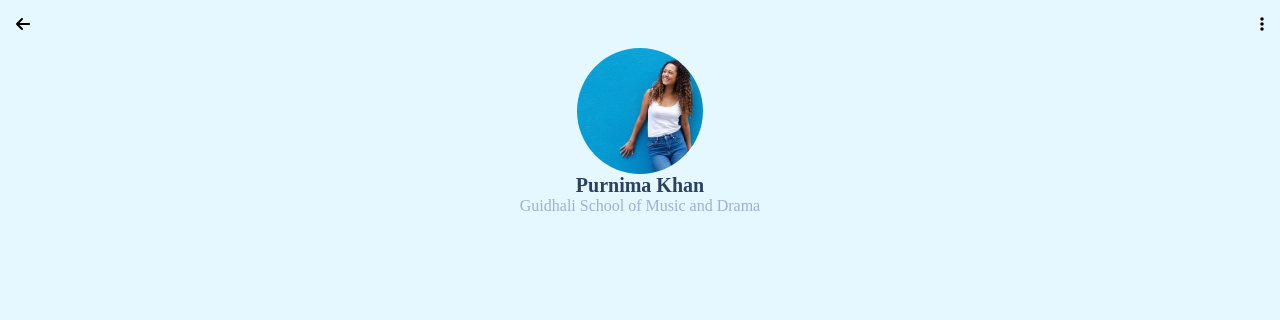
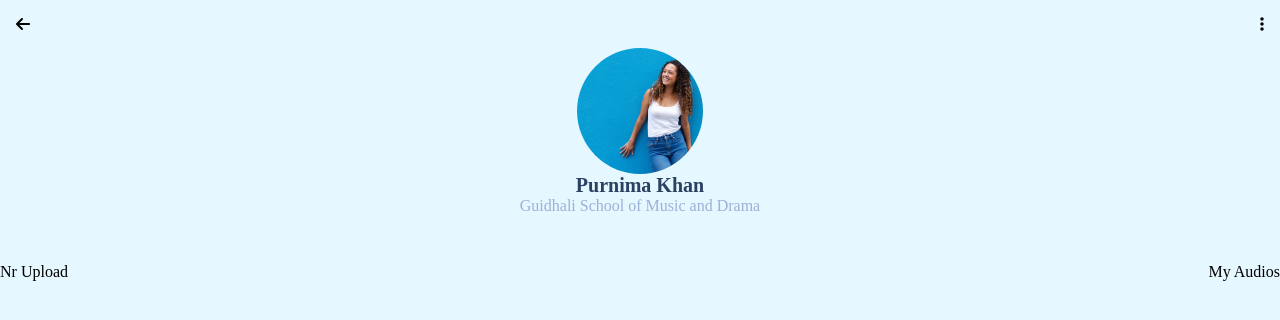
Before and after one commit to RicardoEgas/SymphonicMash, a React (Vite) app: page /profile in a window 1280 px wide. Shown: the top 320 px of the page. Built offline with nearby package versions, Linux system fonts and the light colour scheme.

Commit message:
update the style

```diff
--- a/src/assets/css/profile.module.css
+++ b/src/assets/css/profile.module.css
@@ -10,7 +10,7 @@
     font-size: 20px;
     text-align: center;
 }
-.profileContainer p{
+.description p{
     color: #9CB1D8;
     font-weight: regular;
     font-size: 16px;
@@ -27,6 +27,9 @@
     height: 100%;
 }
 
-.description{
-
+.options{
+    margin-top: 3rem;
+    display: flex;
+    justify-content: space-between;
+    width: 100%;
 }
--- a/src/components/Profile.jsx
+++ b/src/components/Profile.jsx
@@ -11,6 +11,10 @@ const Profile=()=>{
             <h3>Purnima Khan</h3>
             <p>Guidhali School of Music and Drama</p>
             </div>
+            <div className={profileStyle.options}>
+                <p>Nr Upload</p>
+                <p>My Audios</p>
+            </div>
         </div>
     );
 };
```
